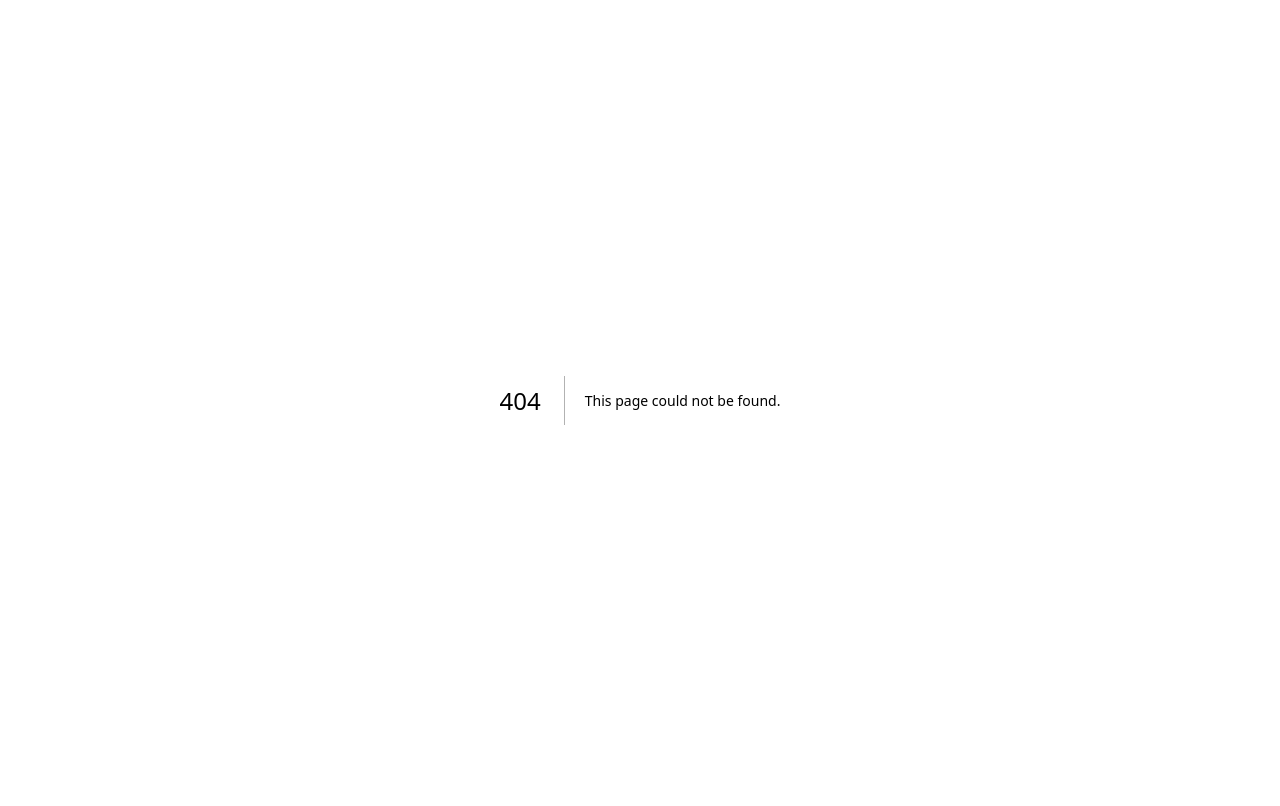
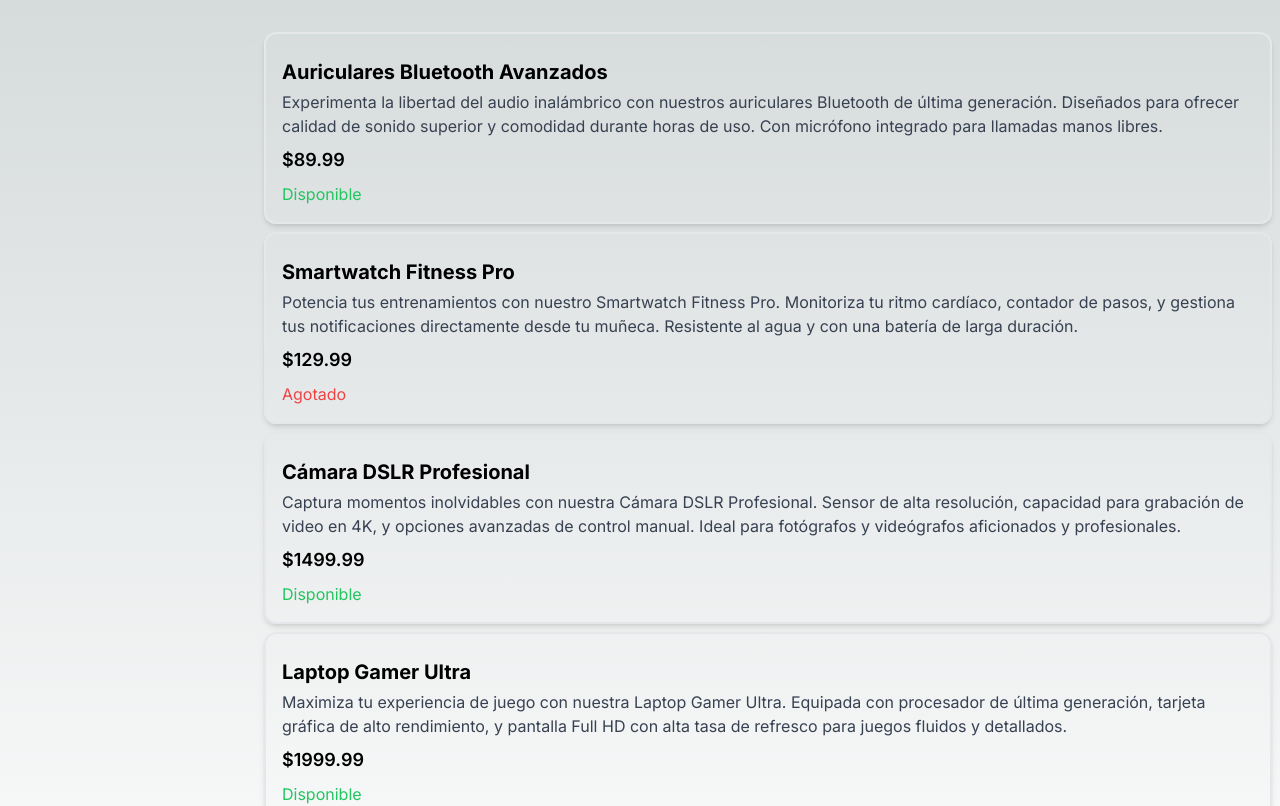
Before and after one commit to CamiloA1058/reto-hackathon-talentotech, a Next.js app: page /products in a window 1280 px wide. Before the commit this address had no page. Shown: the top 806 px of the page. Built offline with nearby package versions, Linux system fonts and the light colour scheme.

Commit message:
products page

```diff
--- /dev/null
+++ b/app/(main)/layout.tsx
@@ -0,0 +1,20 @@
+// import { Sidebar } from "@/components/sidebar";
+// import { MobileHeader } from "@/components/mobile-header";
+
+type Props = {
+  children: React.ReactNode;
+};
+
+const MainLayout = ({ children }: Props) => {
+  return (
+    <>
+      {/* <MobileHeader /> */}
+      {/* <Sidebar className="hidden lg:flex" /> */}
+      <main className="lg:pl-[256px] h-full pt-[50px] lg:pt-0">
+        <div className="max-w-[1056px] mx-auto pt-6 h-full">{children}</div>
+      </main>
+    </>
+  );
+};
+
+export default MainLayout;
--- /dev/null
+++ b/app/(main)/products/ProductCard.tsx
@@ -0,0 +1,39 @@
+import React from "react";
+import Image from "next/image";
+
+export interface Producto {
+  id: number;
+  nombre: string;
+  descripcion: string;
+  imagen: string; // Podría ser la URL de la imagen
+  precio: number;
+  disponible: boolean;
+}
+
+interface ProductCardProps {
+  producto: Producto;
+}
+
+export const ProductCard: React.FC<ProductCardProps> = ({ producto }) => {
+  return (
+    <div className="border-2 rounded-xl p-4 m-2 shadow-md">
+      {/* <Image
+        src={producto.imagen}
+        alt={producto.nombre}
+        width={200}
+        height={200}
+        className="rounded-lg"
+      /> */}
+      <h2 className="text-xl font-bold mt-2">{producto.nombre}</h2>
+      <p className="text-gray-700 mt-1">{producto.descripcion}</p>
+      <p className="text-lg font-semibold mt-2">${producto.precio}</p>
+      <p
+        className={`mt-2 ${
+          producto.disponible ? "text-green-500" : "text-red-500"
+        }`}
+      >
+        {producto.disponible ? "Disponible" : "Agotado"}
+      </p>
+    </div>
+  );
+};
--- /dev/null
+++ b/app/(main)/products/page.tsx
@@ -0,0 +1,78 @@
+import type { Producto } from "./ProductCard";
+import { ProductCard } from "./ProductCard";
+
+// Arreglo de productos
+const productosMock: Producto[] = [
+  {
+    id: 1,
+    nombre: "Auriculares Bluetooth Avanzados",
+    descripcion:
+      "Experimenta la libertad del audio inalámbrico con nuestros auriculares Bluetooth de última generación. Diseñados para ofrecer calidad de sonido superior y comodidad durante horas de uso. Con micrófono integrado para llamadas manos libres.",
+    imagen: "url_de_la_imagen_1.jpg",
+    precio: 89.99,
+    disponible: true,
+  },
+  {
+    id: 2,
+    nombre: "Smartwatch Fitness Pro",
+    descripcion:
+      "Potencia tus entrenamientos con nuestro Smartwatch Fitness Pro. Monitoriza tu ritmo cardíaco, contador de pasos, y gestiona tus notificaciones directamente desde tu muñeca. Resistente al agua y con una batería de larga duración.",
+    imagen: "url_de_la_imagen_2.jpg",
+    precio: 129.99,
+    disponible: false, // Agotado temporalmente
+  },
+  {
+    id: 3,
+    nombre: "Cámara DSLR Profesional",
+    descripcion:
+      "Captura momentos inolvidables con nuestra Cámara DSLR Profesional. Sensor de alta resolución, capacidad para grabación de video en 4K, y opciones avanzadas de control manual. Ideal para fotógrafos y videógrafos aficionados y profesionales.",
+    imagen: "url_de_la_imagen_3.jpg",
+    precio: 1499.99,
+    disponible: true, // Disponible para preorden
+  },
+  {
+    id: 4,
+    nombre: "Laptop Gamer Ultra",
+    descripcion:
+      "Maximiza tu experiencia de juego con nuestra Laptop Gamer Ultra. Equipada con procesador de última generación, tarjeta gráfica de alto rendimiento, y pantalla Full HD con alta tasa de refresco para juegos fluidos y detallados.",
+    imagen: "url_de_la_imagen_4.jpg",
+    precio: 1999.99,
+    disponible: true,
+  },
+  {
+    id: 5,
+    nombre: "Robot Aspirador Inteligente",
+    descripcion:
+      "Simplifica la limpieza de tu hogar con nuestro Robot Aspirador Inteligente. Programable desde tu smartphone, sensores avanzados para evitar obstáculos y bordes. Ideal para mantener tus pisos impecables sin esfuerzo.",
+    imagen: "url_de_la_imagen_5.jpg",
+    precio: 299.99,
+    disponible: true,
+  },
+];
+
+const fetchAmazonData = async () => {
+  const response = await fetch(
+    "https://real-time-amazon-data.p.rapidapi.com/search?query=Phone&page=1&country=US&sort_by=RELEVANCE&product_condition=ALL",
+    {
+      method: "GET",
+      headers: {
+        "x-rapidapi-host": "real-time-amazon-data.p.rapidapi.com",
+        "x-rapidapi-key": "TU_RAPIDAPI_KEY",
+      },
+    }
+  );
+  const data = await response.json();
+  return data;
+};
+
+const ProductsPage = () => {
+  return (
+    <div>
+      {productosMock.map((producto) => (
+        <ProductCard key={producto.id} producto={producto} />
+      ))}
+    </div>
+  );
+};
+
+export default ProductsPage;
```
